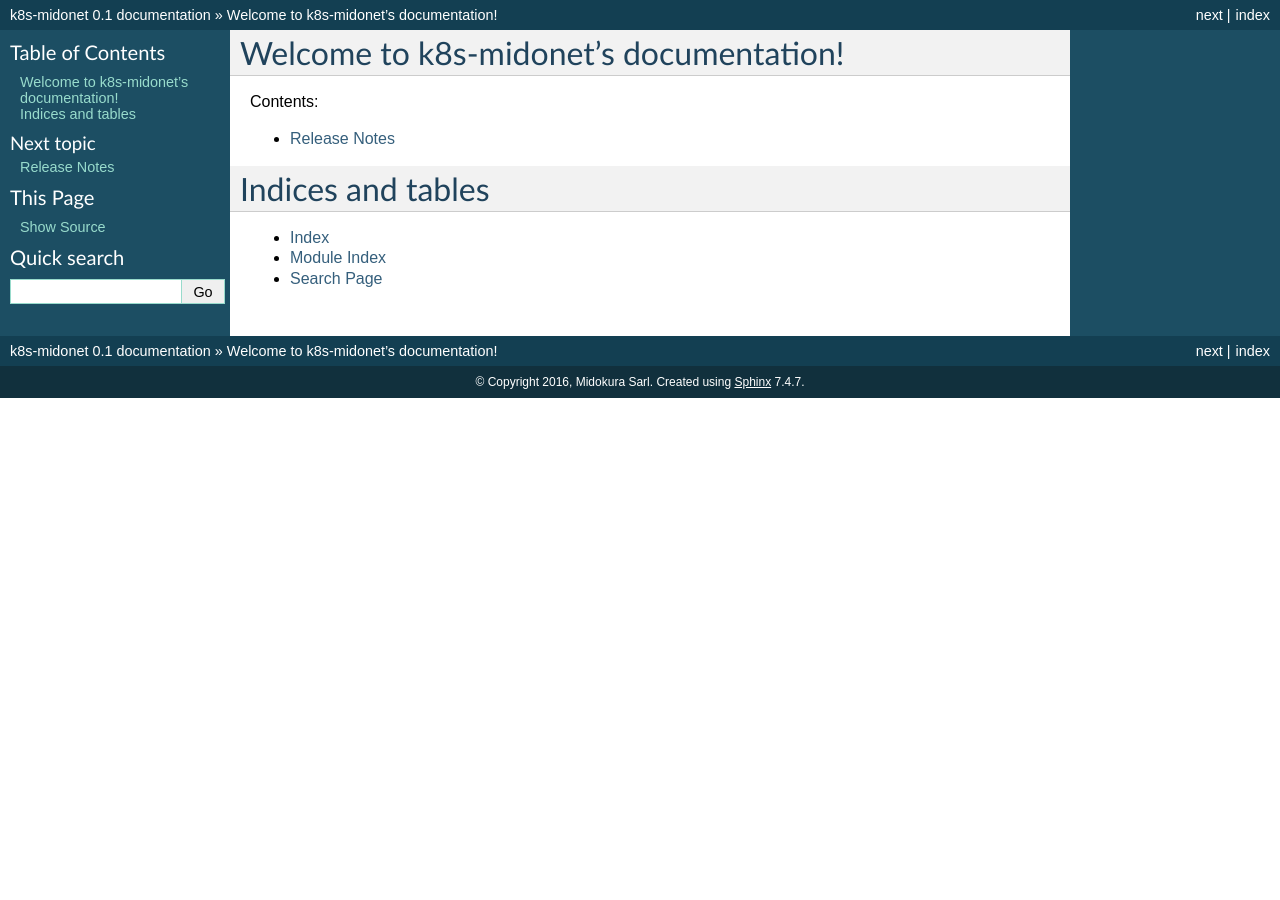
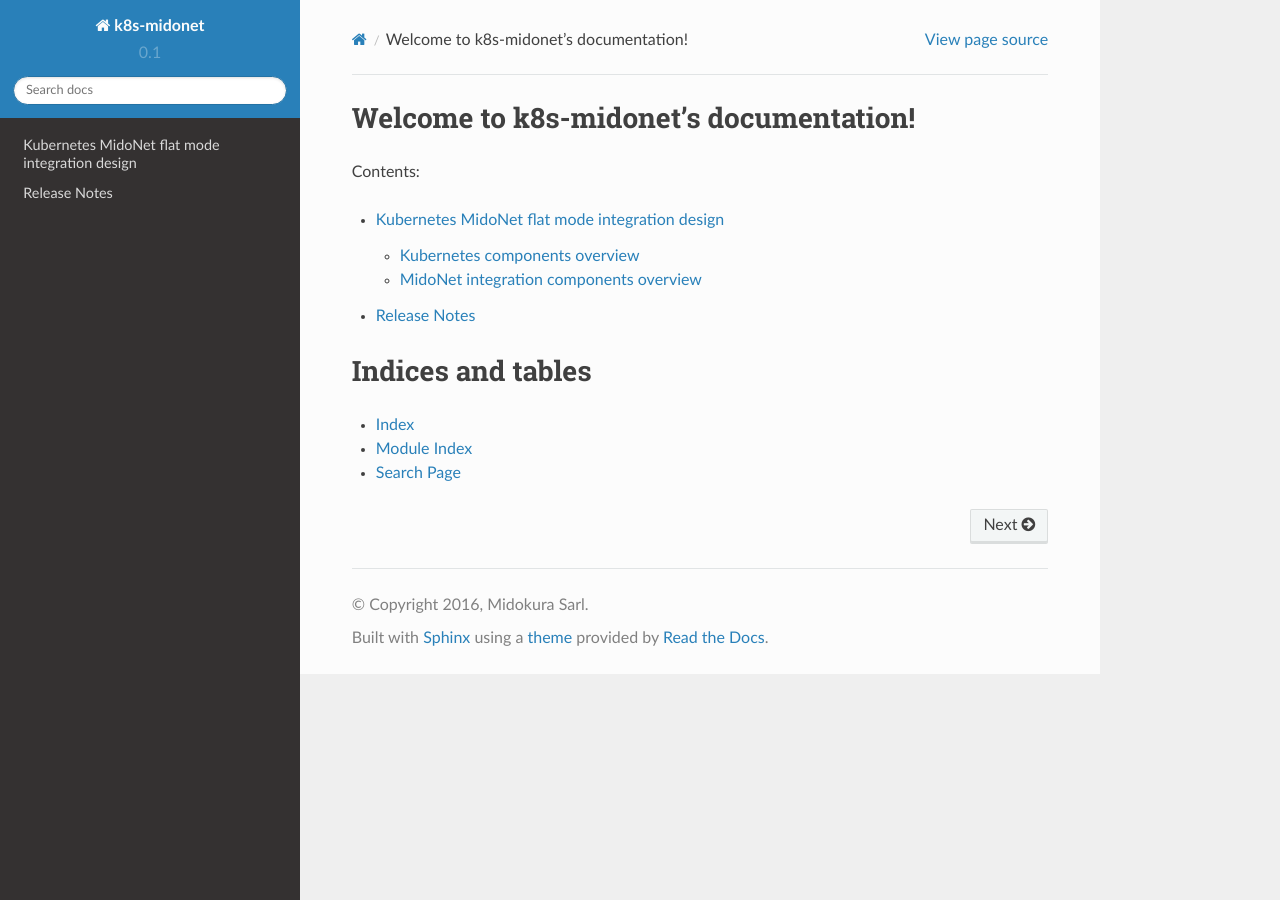
Before and after one commit to midonet/k8s-midonet, a Sphinx documentation site: the page built from doc/source/index.rst, in a window 1280 px wide. Built offline with Sphinx 7.4.7 and the Read the Docs theme 2.0.0, drawn with Linux system fonts in a browser that asks for light colours; some of the changed lines change nothing that is shown.

Commit message:
docs: Add design documentation
This patch introduces the flat mode design for a first bare-metal
integration with Kubernetes.

Change-Id: I2d479867886cb83a3dba93bac512d3f40f299591
Signed-off-by: Antoni Segura Puimedon <toni@midokura.com>
Signed-off-by: Irena Berezovsky <irenab.dev@gmail.com>

```diff
--- a/doc/source/conf.py
+++ b/doc/source/conf.py
@@ -14,6 +14,8 @@
 
 import os
 import sys
+
+import sphinx_rtd_theme  # Use the read the docs theme
 
 # If extensions (or modules to document with autodoc) are in another directory,
 # add these directories to sys.path here. If the directory is relative to the
@@ -101,7 +103,7 @@
 
 # The theme to use for HTML and HTML Help pages.  See the documentation for
 # a list of builtin themes.
-html_theme = 'default'
+html_theme = 'sphinx_rtd_theme'
 
 # Theme options are theme-specific and customize the look and feel of a theme
 # further.  For a list of options available for each theme, see the
@@ -109,7 +111,7 @@
 #html_theme_options = {}
 
 # Add any paths that contain custom themes here, relative to this directory.
-#html_theme_path = []
+html_theme_path = [sphinx_rtd_theme.get_html_theme_path()]
 
 # The name for this set of Sphinx documents.  If None, it defaults to
 # "<project> v<release> documentation".
--- /dev/null
+++ b/doc/source/design.rst
@@ -0,0 +1,374 @@
+===============================================
+Kubernetes MidoNet flat mode integration design
+===============================================
+
+This document describes the design choices for MidoNet's integration with
+Kubernetes taking the following assumptions:
+
+* Each kubernetes namespace gets a separate overlay network and subnet
+  allocated from the cluster subnetpool. At this phase non overlapping ip
+  ranges are allowed acorss different namespaces.
+* Each IP from the namespace subnet can be used by any host with Pods in the
+  namespace.
+* Each tenant can have several namespaces for different services.
+* The underlay network is isolated from the overlay networks.
+* Services are provided by Neutron Load Balancers. The Load balancers are
+  placed on separate cluster subnet. Service IP (VIP)  is allocated from this
+  subnet. k8s kube-proxy is not used.
+* No external load balancers. External access to services via floating IPs.
+* Namespaces subnets and cluster VIP subnet should be connected to the Cluster
+  router.
+
+IPAM scheme should be configurable at the deployment time. Alternative IPAM
+scheme should be supported to provide compatibility with native k8s Flannel
+approach, i.e. each host is allocated with subnet slice to allow simpler
+deployment on the cloud platforms.
+
+Kubernetes components overview
+-------------------------------
+
+Kubernetes [#]_ is a Container Orchestration engine written in the Go [#]_
+programming language. Its architecture is based on an etcd [#]_ backed REST API
+server in the controller node and other components that watch the API for
+changes and call the API to update the state.
+
+.. image:: https://raw.githubusercontent.com/kubernetes/kubernetes/release-1.1/docs/design/architecture.png
+     :align: center
+     :alt: Controller and Worker nodes diagram showing the interaction among
+           components.
+
+The user interacts with the system via the kubectl cli or directly via REST API
+calls. Those calls define Kubernetes resources such as Pods and services. The
+replication controller's task is to try make sure that the worker nodes keep at
+all time enough copies of a service, either because a specific number was
+defined or because the autoscaler policy was triggered. The scheduler sees the
+requests for Pods and assigns them to a specific worker node.
+
+On the worker nodes, kubelet daemons see the pods that are being scheduled for
+the node on the API watch endpoint and take care of creating the Pods using the
+OS facilities.
+
+In the networking reference implementation [#]_, there is another daemon called
+kube-proxy that sees the service and pod events and makes sure that requests
+for a service find the Pods that serve it.
+
+.. [#] http://kubernetes.io
+.. [#] https://golang.org/
+.. [#] https://github.com/coreos/etcd
+.. [#] https://github.com/kubernetes/kubernetes/blob/release-1.1/docs/design/networking.md
+
+
+MidoNet integration components overview
+----------------------------------------
+.. image:: ../images/design_flatmode.png
+     :align: center
+     :width: 670
+     :height: 292
+     :alt: worker, controller and nsdb nodes showing the interaction among
+           components.
+
+The MidoNet integration does away with the kube-proxy services that in the
+reference implementation run on each worker node and instead runs the Kuryr
+watcher daemon, also known as Raven (The naming comes from the fact that ravens
+are creatures that love to watch and observe for the right opportunity and
+often do so in groups). Raven is part of the controller node, but it should be
+controlled by the replication controller and auto scaled if necessary.
+
+On the worker nodes, the MidoNet integration configures networking to use
+kubernetes CNI [#]_ plugin and provide a kuryr CNI driver that will be the one
+to plug the Pods into the overlay.
+
+.. [#] https://github.com/appc/cni/blob/master/SPEC.md
+
+Kuryr CNI driver
+~~~~~~~~~~~~~~~~~
+
+The Kuryr CNI driver will be an executable that receives parameters [#]_ encoded
+in the enviroment variables available to the process. CNI drivers are expected
+to return data to its caller, in this case the Kubernetes CNI plugin, by
+returning 0 in case of success writing the following to stdout:
+
+.. code-block:: json
+
+    {
+       "cniVersion": "0.1.0",
+       "ip4": {
+         "ip": <ipv4-and-subnet-in-CIDR>,
+         "gateway": <ipv4-of-the-gateway>,  (optional)
+         "routes": <list-of-ipv4-routes>    (optional)
+       },
+       "ip6": {
+         "ip": <ipv6-and-subnet-in-CIDR>,
+         "gateway": <ipv6-of-the-gateway>,  (optional)
+         "routes": <list-of-ipv6-routes>    (optional)
+       },
+       "dns": {
+         "nameservers": <list-of-nameservers>           (optional)
+         "domain": <name-of-local-domain>               (optional)
+         "search": <list-of-additional-search-domains>  (optional)
+         "options": <list-of-options>                   (optional)
+       }
+    }
+
+Clearly in order to be able to configure and report an IP configuration, the
+Kuryr CNI driver must be able to access some sort of IPAM. The way in which
+this is expected to work is by a very simple algorithm:
+
+1. Does it see the **CNI_ARGS** with not just the standard content::
+
+    CNI_ARGS=K8S_POD_NAMESPACE=default;\
+    K8S_POD_NAME=nginx-app-722l8;\
+    K8S_POD_INFRA_CONTAINER_ID=8ceb00926acf251b34d70065a6158370953ab909b0745f5f4647ee6b9ec5c250
+
+but also at least the following extra content (check what we pass now to
+libnetwork drivers and use that as the minimum set)::
+
+    PORT_UUID=a28c7404-7495-4557-b7fc-3e293508dbc6,\
+    IPV4=10.0.0.15/16,\
+    GW=10.0.0.1,\
+    PORT_TYPE=midonet
+    MAC_ADDRESS=00:A0:C9:14:C8:29
+
+2. Use the kuryr-cni username and token to go to the kubernetes API and check
+   if the Raven has already populated the annotations with this data. In case
+   it is not there, implement a retry with timeout mechanism. For example check
+   every half second for 10 seconds. If the data is not there, exit with an
+   error return code (We should keep a nice behavior and return different
+   values for different kinds of errors.
+
+Once it has the right data (as seen in the parameters passed to
+processutils.execute in [#]_ ), it will provide it to the already existing
+kuryr libnetwork binding scripts (that should be packaged without dependencies
+to the kuryr libnetwork package) found under::
+
+    /usr/libexec/kuryr
+
+The credentials to access the configuration can either be lifted from those of
+kubelet or, rather, we should put them at::
+
+    /usr/libexec/kubernetes/kubelet-plugins/net/exec/10-kuryr.conf
+
+The content should be something like the following
+
+.. code-block:: json
+
+    {
+      "name": "kuryr-network",
+      "type": "kuryr",
+      "api_token": "asdfl;kads34uio"
+    }
+
+The CNI driver is a python based executable that lives in::
+
+    /usr/libexec/kubernetes/kubelet-plugins/net/exec/kuryr
+
+Kubelet should be configured to use the Kuryr CNI driver by modifying its
+service file appending the to ExecStart::
+
+    --network-plugin=cni
+
+.. [#] https://github.com/appc/cni/blob/master/SPEC.md#parameters
+.. [#] https://github.com/openstack/kuryr/blob/master/kuryr/binding.py
+
+Kuryr API watcher (Raven)
+~~~~~~~~~~~~~~~~~~~~~~~~~~
+
+The Kubernetes API server provides watch interfaces against each kind of
+resource it provides [#]_. In order to *subscribe* to the feed of events for a
+specific resource you have to add to the query string::
+
+    ?watch=true
+
+If we wanted to watch the **pod** events, we would need to do a **GET HTTP**
+request for the following URL::
+
+    /api/v1//pods?watch=true
+
+The kind of events that are received on Pod creation are:
+
+.. code-block:: json
+
+    {
+      "type": "ADDED",
+      "object": {
+        "kind": "Pod",
+        "apiVersion": "v1",
+        "metadata": {
+          "name": "nginx-app-v87k2",
+          "generateName": "nginx-app-",
+          "namespace": "default",
+          "selfLink": "\/api\/v1\/namespaces\/default\/pods\/nginx-app-v87k2",
+          "uid": "8cca008f-d492-11e5-bf9e-42010af00005",
+          "resourceVersion": "150",
+          "creationTimestamp": "2016-02-16T09:49:19Z",
+          "labels": {
+            "run": "nginx-app"
+          },
+          "annotations": {
+            "kubernetes.io\/created-by": "{\"kind\":\"SerializedReference\",\"apiVersion\":\"v1\",\"reference\":{\"kind\":\"ReplicationController\",\"namespace\":\"default\",\"name\":\"nginx-app\",\"uid\":\"8cbeff3d-d492-11e5-bf9e-42010af00005\",\"apiVersion\":\"v1\",\"resourceVersion\":\"135\"}}\n"
+          }
+        },
+        "spec": {
+          "volumes": [
+            {
+              "name": "default-token-rzpa9",
+              "secret": {
+                "secretName": "default-token-rzpa9"
+              }
+            }
+          ],
+          "containers": [
+            {
+              "name": "nginx-app",
+              "image": "nginx",
+              "ports": [
+                {
+                  "containerPort": 80,
+                  "protocol": "TCP"
+                }
+              ],
+              "env": [
+                {
+                  "name": "DOMAIN",
+                  "value": "cluster"
+                }
+              ],
+              "resources": {
+
+              },
+              "volumeMounts": [
+                {
+                  "name": "default-token-rzpa9",
+                  "readOnly": true,
+                  "mountPath": "\/var\/run\/secrets\/kubernetes.io\/serviceaccount"
+                }
+              ],
+              "terminationMessagePath": "\/dev\/termination-log",
+              "imagePullPolicy": "IfNotPresent"
+            }
+          ],
+          "restartPolicy": "Always",
+          "terminationGracePeriodSeconds": 30,
+          "dnsPolicy": "ClusterFirst",
+          "serviceAccountName": "default",
+          "serviceAccount": "default",
+          "nodeName": "127.0.0.1"
+        },
+        "status": {
+          "phase": "Running",
+          "conditions": [
+            {
+              "type": "Ready",
+              "status": "True",
+              "lastProbeTime": null,
+              "lastTransitionTime": null
+            }
+          ],
+          "hostIP": "127.0.0.1",
+          "podIP": "172.17.0.2",
+          "startTime": "2016-02-16T09:49:19Z",
+          "containerStatuses": [
+            {
+              "name": "nginx-app",
+              "state": {
+                "running": {
+                  "startedAt": "2016-02-16T09:49:20Z"
+                }
+              },
+              "lastState": {
+
+              },
+              "ready": true,
+              "restartCount": 0,
+              "image": "nginx",
+              "imageID": "docker:\/\/sha256:69203b7cd029af1b6ae717904b64cf4ba4b32be3f99d18420b2ac9c33423d671",
+              "containerID": "docker:\/\/33512d6bd94a6d7d1b3f8b65441e29390636660bb82544383fa3a0309c41430d"
+            }
+          ]
+        }
+      }
+    }
+
+Raven would then, of course, have to use the Python neutron client [#]_ to
+create a neutron port on the flat network.
+
+Raven startup will have to:
+* Load the configuration from::
+
+    /etc/kuryr/raven.conf.
+
+* Check that the namespace network exists and create it otherwise,
+* Check that the VIP network exists and create it otherwise.
+* Check that the configured VIP public network exists and abort otherwise,
+* Check that the namespace, vip and public networks all have interfaces with
+  cluster router.
+
+
+For services, the endpoint to watch would be::
+
+    /api/v1/services?watch=true
+
+The kind of events that would be received would be as follows:
+
+.. code-block:: json
+
+    {
+       "type":"ADDED",
+       "object":{
+          "kind":"Service",
+          "apiVersion":"v1",
+          "metadata":{
+             "name":"redis-slave",
+             "namespace":"default",
+             "selfLink":"/api/v1/namespaces/default/services/redis-slave",
+             "uid":"7b0b6fe8-d54c-11e5-8cc5-42010af00002",
+             "resourceVersion":"2077",
+             "creationTimestamp":"2016-02-17T08:00:16Z",
+             "labels":{
+                "app":"redis",
+                "role":"slave",
+                "tier":"backend"
+             }
+          },
+          "spec":{
+             "ports":[
+                {
+                   "protocol":"TCP",
+                   "port":6379,
+                   "targetPort":6379
+                }
+             ],
+             "selector":{
+                "app":"redis",
+                "role":"slave",
+                "tier":"backend"
+             },
+             "clusterIP":"10.0.0.254",
+             "type":"ClusterIP",
+             "sessionAffinity":"None"
+          },
+          "status":{
+             "loadBalancer":{
+
+             }
+          }
+       }
+    }
+
+
+The MidoNet integration services are backed by Neutron Load Balancers. As such,
+we would collect the above information to configure the service Load Balancer:
+
+* **clusterIP**: This would be used as VIP. The VIPs live in a separate network
+  under the same router that serves the flat overlay network.
+* **protocol**: This will be the LB protocol.
+* **port**: This will be the LB port.
+* **selector**: This will be used in Pod addition to add members to the service
+  LB.
+
+To give external access to a service, the service event data requested should
+contain "External IP" and that will trigger assigning a FIP to the VIP.
+
+
+.. [#] http://kubernetes.io/v1.1/docs/api.html
+.. [#] https://github.com/openstack/python-neutronclient
--- a/doc/source/index.rst
+++ b/doc/source/index.rst
@@ -11,6 +11,7 @@
 .. toctree::
    :maxdepth: 2
 
+   design
    releasenotes
 
 
```
Also changed, not shown: requirements.txt (added, +15 -0 lines), doc/images/design_flatmode.png (added), doc/images/design_flatmode.svg (added).
